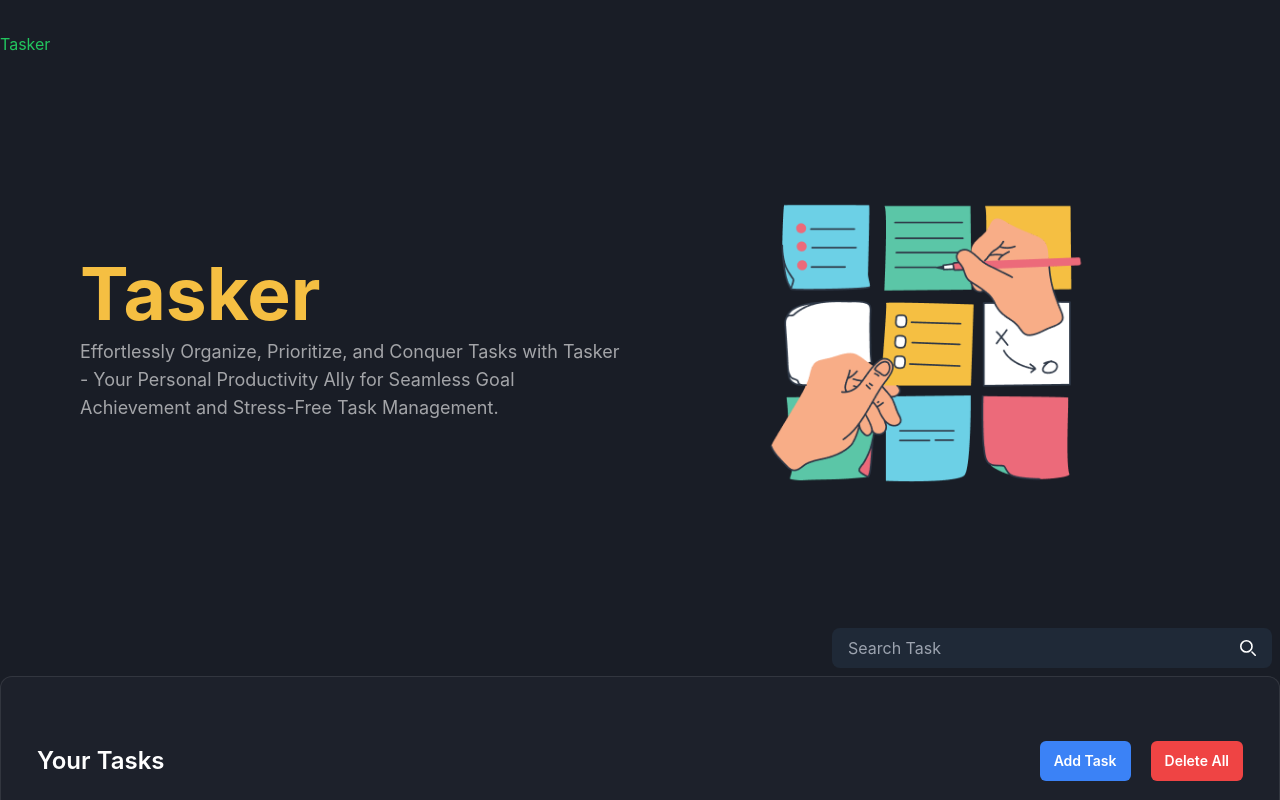
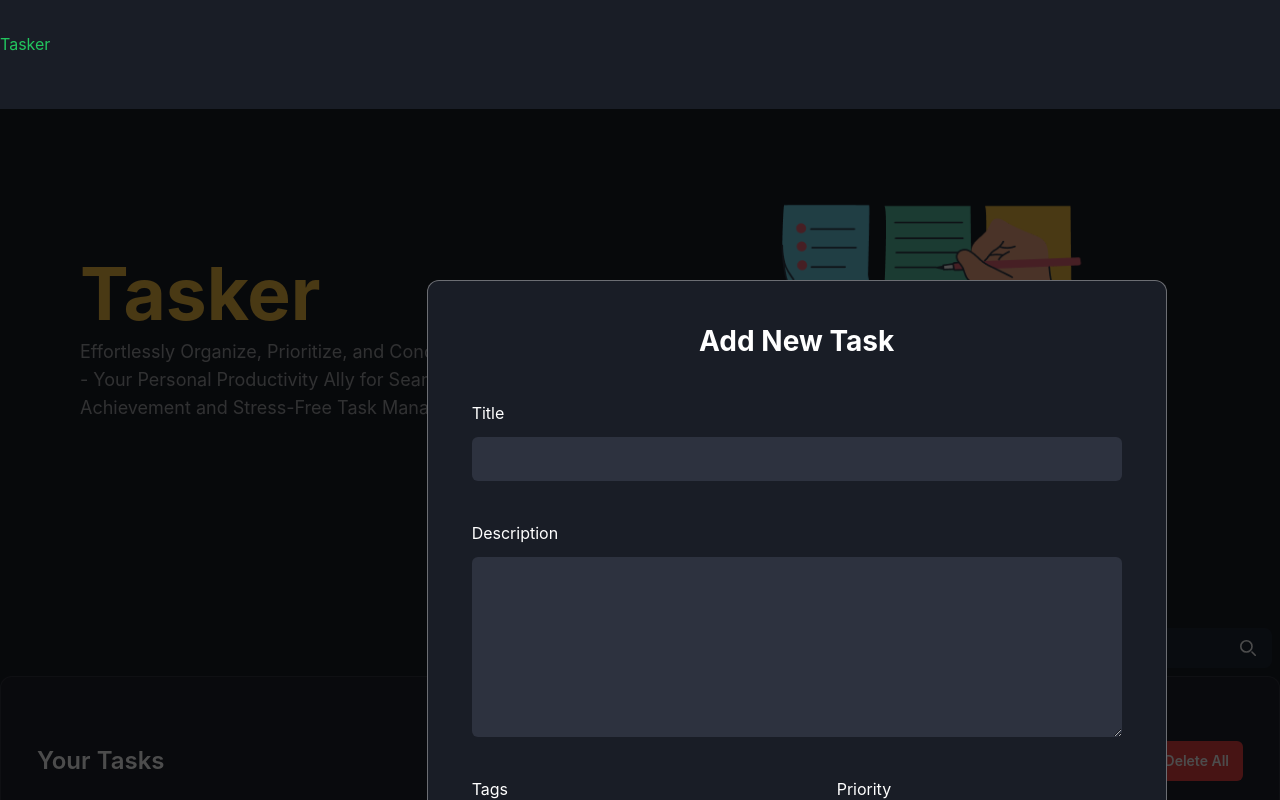
Before and after one commit to nafeezmahdi/tasker, a React (Vite) app: page / in a window 1280 px wide. Both pictures are taken after a click on the button "Add Task". Shown: the top 800 px of the page. Built offline with nearby package versions, Linux system fonts and the light colour scheme.

Commit message:
worked on add and edit modal

```diff
--- a/src/components/TaskBoard.jsx
+++ b/src/components/TaskBoard.jsx
@@ -2,6 +2,7 @@
 import AllTaskList from "./task-board/AllTaskList";
 import SearchTask from "./task-board/SearchTask";
 import TaskActions from "./task-board/TaskActions";
+import AddEditTaskModal from "./task-board/add-edit-task/AddEditTaskModal";
 
 export default function TaskBoard() {
   //creating tasks list data
@@ -16,15 +17,23 @@
   };
   // storing tasks data
   const [tasks, setTasks] = useState([defaultTask]);
+  //creating state for showing addEditTaskModal
+  const [showModal, setShowModal] = useState(false);
+
+  //Add Task Button Function
+  function handleAddTask() {
+    setShowModal(true);
+  }
 
   return (
     <section className="mb-20">
+      {showModal && <AddEditTaskModal />}
       <div className="container">
         <div className="p-2 flex justify-end">
           <SearchTask />
         </div>
         <div className="rounded-xl border border-[rgba(206,206,206,0.12)] bg-[#1D212B] px-6 py-8 md:px-9 md:py-16">
-          <TaskActions />
+          <TaskActions onAddTask={handleAddTask} />
           <AllTaskList tasks={tasks} />
         </div>
       </div>
--- a/src/components/task-board/TaskActions.jsx
+++ b/src/components/task-board/TaskActions.jsx
@@ -1,9 +1,13 @@
-export default function TaskActions() {
+/* eslint-disable react/prop-types */
+export default function TaskActions({ onAddTask }) {
   return (
     <div className="mb-14 items-center justify-between sm:flex">
       <h2 className="text-2xl font-semibold max-sm:mb-4">Your Tasks</h2>
       <div className="flex items-center space-x-5">
-        <button className="rounded-md bg-blue-500 px-3.5 py-2.5 text-sm font-semibold">
+        <button
+          className="rounded-md bg-blue-500 px-3.5 py-2.5 text-sm font-semibold"
+          onClick={onAddTask}
+        >
           Add Task
         </button>
         <button className="rounded-md bg-red-500 px-3.5 py-2.5 text-sm font-semibold">
--- /dev/null
+++ b/src/components/task-board/add-edit-task/AddEditTaskModal.jsx
@@ -0,0 +1,70 @@
+export default function AddEditTaskModal() {
+  return (
+    <>
+      <div className="bg-black bg-opacity-70 h-full w-full z-10 absolute top-0 left-0"></div>
+      <form className="mx-auto my-10 w-full max-w-[740px] rounded-xl border border-[#FEFBFB]/[36%] bg-[#191D26] p-9 max-md:px-4 lg:my-20 lg:p-11 z-10 absolute top-1/4 left-1/3">
+        <h2 className="mb-9 text-center text-2xl font-bold text-white lg:mb-11 lg:text-[28px]">
+          Add New Task
+        </h2>
+
+        <div className="space-y-9 text-white lg:space-y-10">
+          <div className="space-y-2 lg:space-y-3">
+            <label htmlFor="title">Title</label>
+            <input
+              className="block w-full rounded-md bg-[#2D323F] px-3 py-2.5"
+              type="text"
+              name="title"
+              id="title"
+              required
+            />
+          </div>
+          <div className="space-y-2 lg:space-y-3">
+            <label htmlFor="description">Description</label>
+            <textarea
+              className="block min-h-[120px] w-full rounded-md bg-[#2D323F] px-3 py-2.5 lg:min-h-[180px]"
+              type="text"
+              name="description"
+              id="description"
+              required
+            ></textarea>
+          </div>
+          <div className="grid-cols-2 gap-x-4 max-md:space-y-9 md:grid lg:gap-x-10 xl:gap-x-20">
+            <div className="space-y-2 lg:space-y-3">
+              <label htmlFor="tags">Tags</label>
+              <input
+                className="block w-full rounded-md bg-[#2D323F] px-3 py-2.5"
+                type="text"
+                name="tags"
+                id="tags"
+                required
+              />
+            </div>
+            <div className="space-y-2 lg:space-y-3">
+              <label htmlFor="priority">Priority</label>
+              <select
+                className="block w-full cursor-pointer rounded-md bg-[#2D323F] px-3 py-2.5"
+                name="priority"
+                id="priority"
+                required
+              >
+                <option value="">Select Priority</option>
+                <option value="low">Low</option>
+                <option value="medium">Medium</option>
+                <option value="high">High</option>
+              </select>
+            </div>
+          </div>
+        </div>
+
+        <div className="mt-16 flex justify-center lg:mt-20">
+          <button
+            type="submit"
+            className="rounded bg-blue-600 px-4 py-2 text-white transition-all hover:opacity-80"
+          >
+            Create new Task
+          </button>
+        </div>
+      </form>
+    </>
+  );
+}
```
